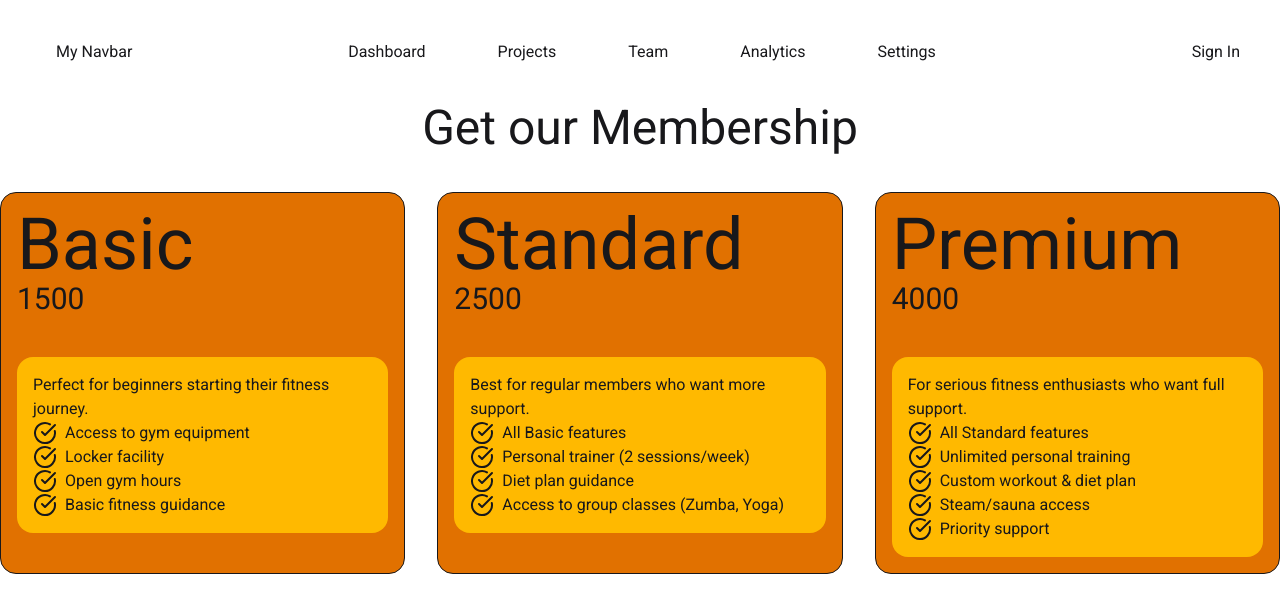
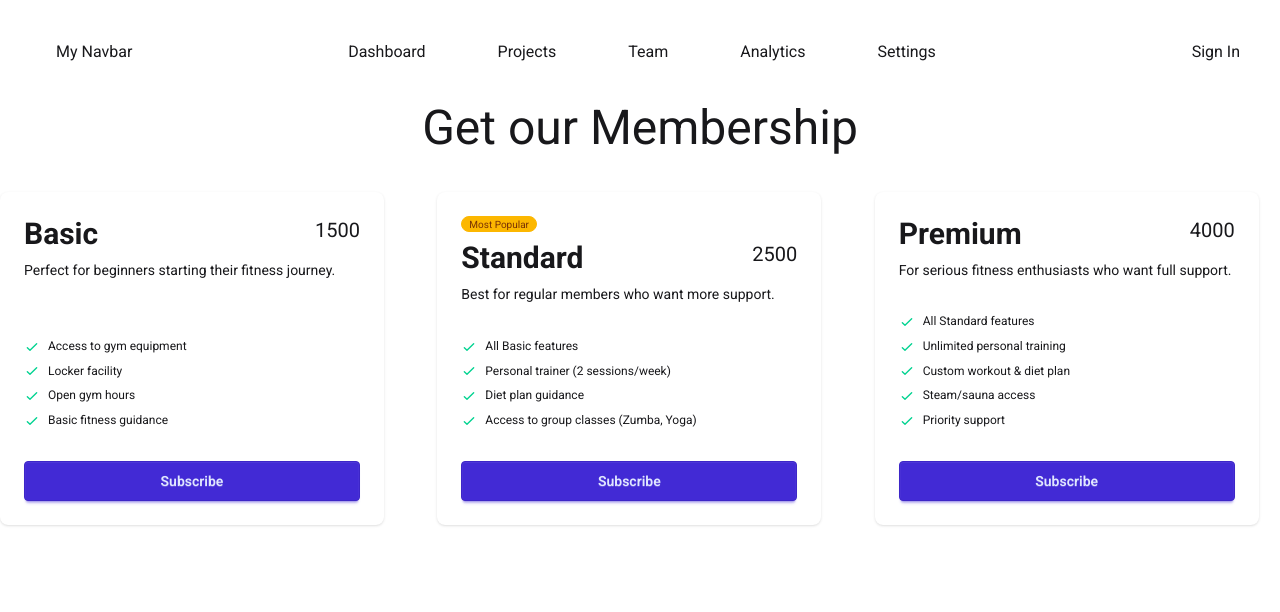
Before and after one commit to naheunpranto/PH-13-Module-34, a React (Vite) app: page / in a window 1280 px wide. Shown: the top 612 px of the page. Built offline with nearby package versions, Linux system fonts and the light colour scheme.

Commit message:
use daisy UI pricing card to modify for the component

```diff
--- a/public/pricingData.json
+++ b/public/pricingData.json
@@ -16,6 +16,7 @@
   {
     "plan": "Standard",
     "price": 2500,
+    "best": true,
     "id": 2,
     "duration": "Monthly",
     "description": "Best for regular members who want more support.",
--- /dev/null
+++ b/src/components/DaisyPricingCard/DaisyPricingCard.jsx
@@ -0,0 +1,44 @@
+import React from "react";
+
+const DaisyPricingCard = ({pricing}) => {
+
+    const {plan, price, description, features, best} = pricing;
+  return (
+    <div className="card w-96 bg-base-100 shadow-sm">
+      <div className="card-body">
+        {best && <span className="badge badge-xs badge-warning">Most Popular</span>}
+        <div className="flex justify-between">
+          <h2 className="text-3xl font-bold">{plan}</h2>
+          <span className="text-xl">{price}</span>
+        </div>
+        <p>{description}</p>
+        <ul className="mt-6 flex flex-col gap-2 text-xs">
+          {
+            features.map((feature, index) => <li key={index}>
+            <svg
+              xmlns="http://www.w3.org/2000/svg"
+              className="size-4 me-2 inline-block text-success"
+              fill="none"
+              viewBox="0 0 24 24"
+              stroke="currentColor"
+            >
+              <path
+                strokeLinecap="round"
+                strokeLinejoin="round"
+                strokeWidth="2"
+                d="M5 13l4 4L19 7"
+              />
+            </svg>
+            <span>{feature}</span>
+          </li>)
+          }
+        </ul>
+        <div className="mt-6">
+          <button className="btn btn-primary btn-block">Subscribe</button>
+        </div>
+      </div>
+    </div>
+  );
+};
+
+export default DaisyPricingCard;
--- a/src/components/PircingOptions/PricingOptions.jsx
+++ b/src/components/PircingOptions/PricingOptions.jsx
@@ -1,5 +1,6 @@
 import React, { use } from 'react';
 import PricingCard from '../PricingCard/PricingCard';
+import DaisyPricingCard from '../DaisyPricingCard/DaisyPricingCard';
 
 const PricingOptions = ({pricingPromise}) => {
 
@@ -9,14 +10,21 @@
     return (
         <div>
             <h2 className='text-5xl text-center mt-10 mb-10'>Get our Membership</h2>
-            <div className='grid md:grid-cols-3 gap-8'>
-                {
+            <div className='grid md:grid-cols-2 lg:grid-cols-3 gap-8'>
+                {/* {
                     pricingData.map(pricing => <PricingCard
                         key={pricing.id}
                         pricing = {pricing}>
                         </PricingCard>)
+                } */}
+                {
+                    pricingData.map(pricing => <DaisyPricingCard
+                    key = {pricing.id}
+                    pricing = {pricing}
+                    ></DaisyPricingCard>)
                 }
             </div>
+
         </div>
     );
 };
--- a/src/components/PricingCard/PricingCard.jsx
+++ b/src/components/PricingCard/PricingCard.jsx
@@ -8,14 +8,14 @@
     console.log(pricing);
 
     return (
-        <div className='border bg-amber-600 rounded-2xl p-4'>
+        <div className='flex flex-col border bg-amber-600 rounded-2xl p-4'>
             {/* card header */}
             <div>
                 <h1 className="text-7xl">{plan}</h1>
                 <h4 className="text-3xl">{price}</h4>
             </div>
             {/* card body */}
-            <div className='bg-amber-400 p-4 rounded-2xl mt-10'>
+            <div className='bg-amber-400 p-4 rounded-2xl mt-10 flex-1'>
                 <p>{description}</p>
                 {
                     features.map((feature, index) => <PricingFeature
@@ -24,6 +24,7 @@
                     </PricingFeature>)
                 }
             </div>
+            <button className="btn w-full mt-4">Subscribe</button>
         </div>
     );
 };
```
